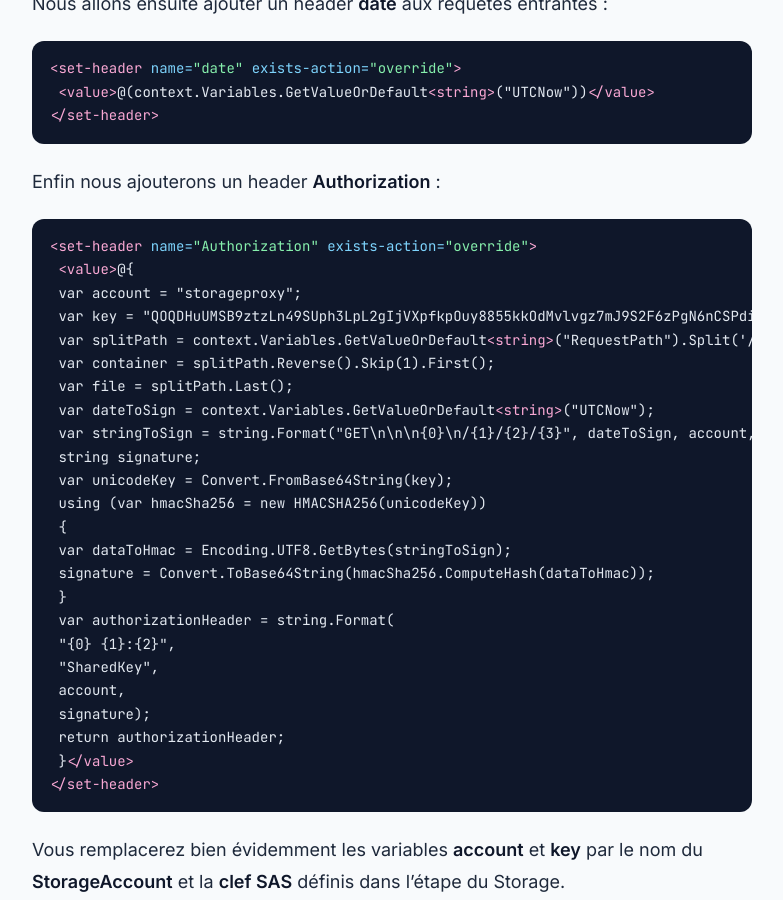
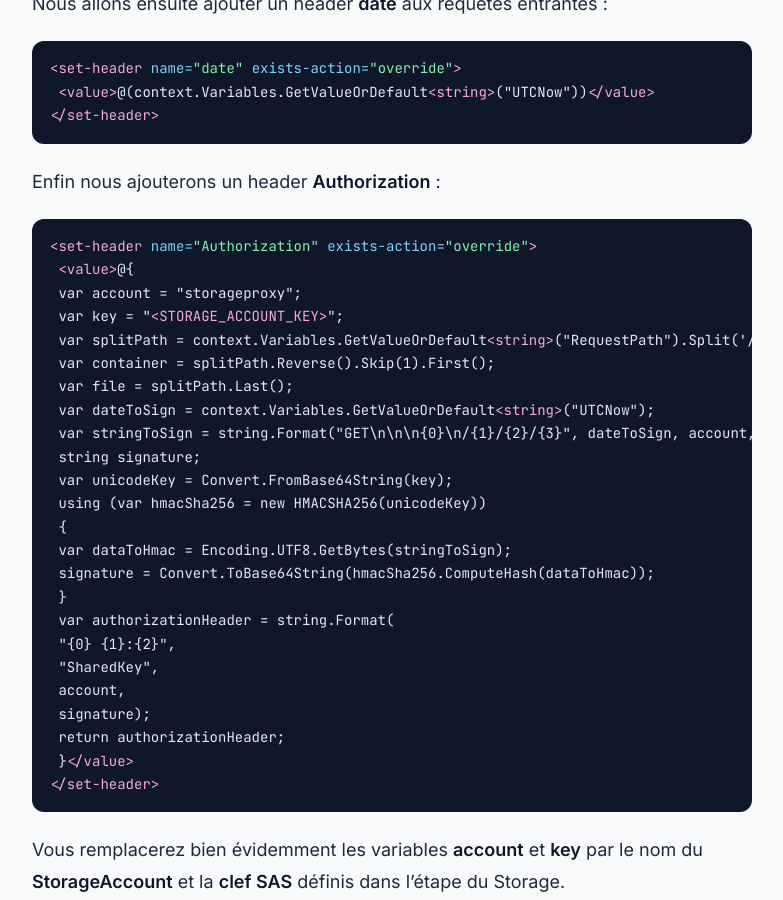
Before and after one commit to michaelfery/michaelfery.github.io, a Jekyll site: the page built from _posts/2018-10-01-azure-storage-proxy-api-management.markdown, in a window 1280 px wide and 900 px high, scrolled down 4387 px. Shown: the whole window, without its empty margins (72-855 px from the left). Built offline with Jekyll 4.4.1, drawn with Linux system fonts in a browser that asks for light colours.

Commit message:
article proxy Azure Storage : clé de compte retirée du code d'exemple
Co-Authored-By: Claude Opus 5.5 <noreply@anthropic.com>

```diff
--- a/_posts/2018-10-01-azure-storage-proxy-api-management.markdown
+++ b/_posts/2018-10-01-azure-storage-proxy-api-management.markdown
@@ -94,7 +94,7 @@ Enfin nous ajouterons un header **Authorization** :<span style="color: #000000;
 <set-header name="Authorization" exists-action="override">
  <value>@{
  var account = "storageproxy";
- var key = "QOQDHuUMSB9ztzLn49SUph3LpL2gIjVXpfkpOuy8855kkOdMvlvgz7mJ9S2F6zPgN6nCSPdiy0+AgHQFeetBmQ==";
+ var key = "<STORAGE_ACCOUNT_KEY>";
  var splitPath = context.Variables.GetValueOrDefault<string>("RequestPath").Split('/');
  var container = splitPath.Reverse().Skip(1).First();
  var file = splitPath.Last();
```
